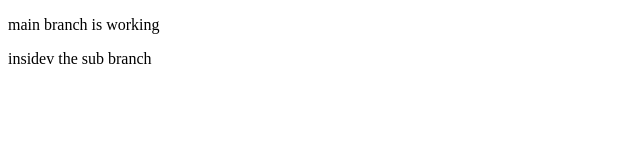
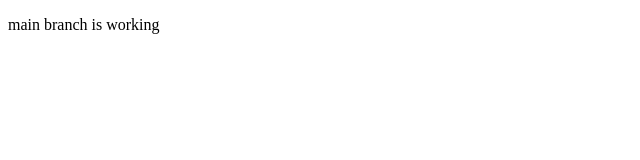
Before and after one commit to Rajkiumar/Getting-started-with-Git-GitHub, a plain HTML site: page index.html in a window 1280 px wide. Shown: the whole page, without its empty margins (0-640 px from the left). Drawn offline with Linux system fonts and the light colour scheme.

Commit message:
update index file

```diff
--- a/index.html
+++ b/index.html
@@ -7,6 +7,5 @@
 </head>
 <body>
     <p>main branch is working</p>
-    <p>insidev the sub branch</p>
 </body>
 </html>
```
